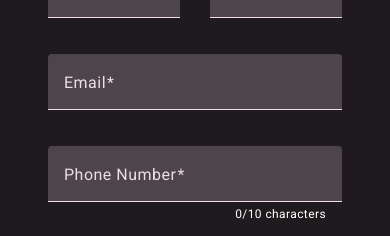
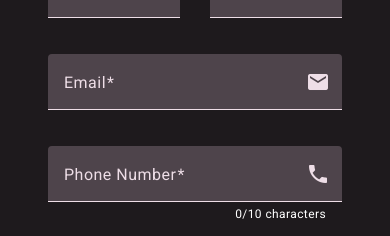
Before and after one commit to knjain1995/Mathesis-POCs, an Angular app: page /newsignup in a window 390 px wide. Shown: the part 213-449 px from the top of the page. Built offline with nearby package versions, Linux system fonts and the light colour scheme.

Commit message:
Save before playing with css to make everything responsive

```diff
--- a/db.json
+++ b/db.json
@@ -97,7 +97,7 @@
       "phone": "9999999993",
       "dateofbirth": "1969-06-08T18:30:00.000Z",
       "password": "spiderman",
-      "newsletterintent": true,
+      "newsletterintent": false,
       "id": "231a"
     }
   ]
--- a/src/app/login/login.component.css
+++ b/src/app/login/login.component.css
@@ -13,6 +13,7 @@ mat-card {
   mat-expansion-panel {
     text-align: center;
     align-items: center;
+    margin-bottom: 0;
   }
 
   mat-expansion-panel-header mat-panel-description {
--- a/src/app/login/login.component.html
+++ b/src/app/login/login.component.html
@@ -38,6 +38,7 @@
             <mat-form-field appearance="fill">
               <mat-label>Email</mat-label>
               <input class="input-fields" matInput formControlName="email" placeholder="Email" required>
+              <mat-icon matSuffix>email</mat-icon>
               <mat-error *ngIf="loginForm.get('email')?.hasError('required') && loginForm.get('email')?.touched">
                 Email is required
               </mat-error>
--- a/src/app/signup/signup.component.html
+++ b/src/app/signup/signup.component.html
@@ -46,6 +46,7 @@
         <mat-form-field appearance="fill">
           <mat-label>Email</mat-label>
           <input matInput formControlName="email" placeholder="Email" required>
+          <mat-icon matSuffix>email</mat-icon>
           <mat-error *ngIf="signUpForm.get('email')?.hasError('required') && signUpForm.get('email')?.touched">
             Email is required
           </mat-error>
@@ -58,6 +59,7 @@
         <mat-form-field appearance="fill">
           <mat-label>Phone Number</mat-label>
           <input matInput formControlName="phone" placeholder="Phone Number" required>
+          <mat-icon matSuffix>phone</mat-icon>
           <mat-error *ngIf="signUpForm.get('phone')?.hasError('required') && signUpForm.get('phone')?.touched">
             Phone Number is required
           </mat-error>
--- a/src/styles.css
+++ b/src/styles.css
@@ -16,6 +16,9 @@
     /* --mdc-elevated-card-container-color: rgb(86, 71, 129); */
     /* --mdc-elevated-card-container-color: rgb(55, 101, 179); */
     /* background-image: url('assets/material-background.jpg'); */
+    /* min-width: 100%;
+    min-height: 100%; */
+    justify-content: center;
     background-size: cover;
     background-position: center;
     background-repeat: no-repeat;
```
